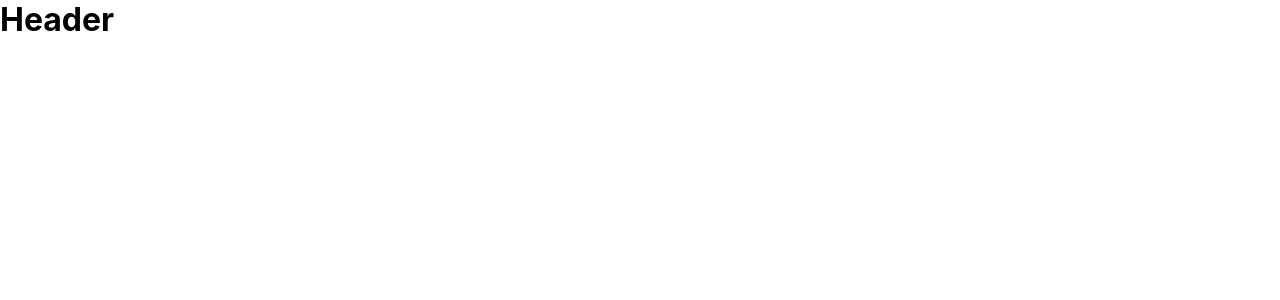
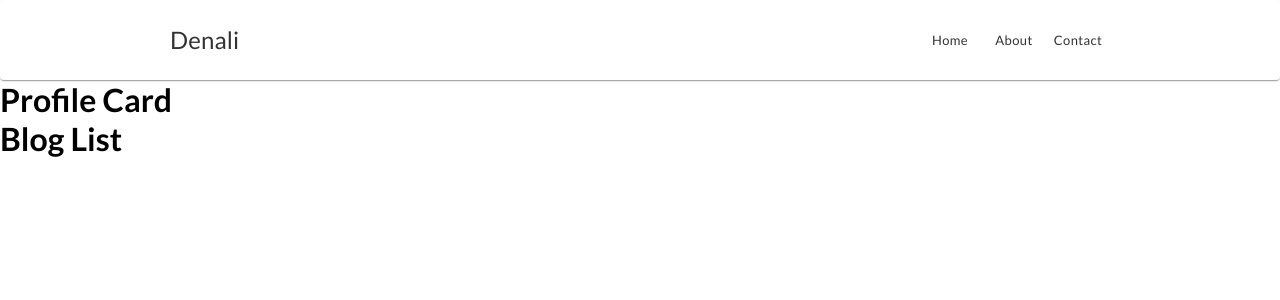
Before and after one commit to tunchasan/react-denali-blog-conversion, a React (Create React App) app: page / in a window 1280 px wide. Shown: the top 300 px of the page. Built offline with nearby package versions, Linux system fonts and the light colour scheme.

Commit message:
Complete Header component

```diff
--- a/package.json
+++ b/package.json
@@ -3,6 +3,8 @@
   "version": "0.1.0",
   "private": true,
   "dependencies": {
+    "@material-ui/core": "^4.11.0",
+    "@material-ui/icons": "^4.9.1",
     "@testing-library/jest-dom": "^4.2.4",
     "@testing-library/react": "^9.5.0",
     "@testing-library/user-event": "^7.2.1",
--- a/public/index.html
+++ b/public/index.html
@@ -15,6 +15,10 @@
       user's mobile device or desktop. See https://developers.google.com/web/fundamentals/web-app-manifest/
     -->
     <link rel="manifest" href="%PUBLIC_URL%/manifest.json" />
+    <link
+      href="https://fonts.googleapis.com/css2?family=Lato:ital,wght@0,100;0,300;0,400;0,700;0,900;1,100;1,300;1,400;1,700;1,900&display=swap"
+      rel="stylesheet"
+    />
     <!--
       Notice the use of %PUBLIC_URL% in the tags above.
       It will be replaced with the URL of the `public` folder during the build.
--- a/src/App.css
+++ b/src/App.css
@@ -1,3 +1,4 @@
 * {
   margin: 0;
+  font-family: "Lato", sans-serif;
 }
--- a/src/App.js
+++ b/src/App.js
@@ -14,8 +14,7 @@ import {
 function App() {
   return (
     <div className="app">
-      <Header />
-      {/* <Router>
+      <Router>
         <Header />
         <ProfileCard />
         <Switch>
@@ -29,7 +28,7 @@ function App() {
             <BlogList />
           </Route>
         </Switch>
-      </Router> */}
+      </Router>
     </div>
   );
 }
--- a/src/Components/Header/Header.css
+++ b/src/Components/Header/Header.css
@@ -0,0 +1,24 @@
+.headerContent {
+  display: flex;
+  justify-content: space-between;
+  align-items: center;
+  height: 80px;
+  margin-left: auto;
+  margin-right: auto;
+  max-width: 940px;
+}
+
+.logoTitle {
+  color: #333;
+  font-size: 24px;
+  text-decoration: none;
+}
+
+.menuItem {
+  color: #333;
+  text-decoration: none;
+}
+
+.menuContainer .MuiButton-root {
+  text-transform: none;
+}
--- a/src/Components/Header/Header.js
+++ b/src/Components/Header/Header.js
@@ -1,10 +1,40 @@
 import React from "react";
+import { Card, Typography, Button } from "@material-ui/core";
+import { Link } from "react-router-dom";
+
 import "./Header.css";
 
 function Header() {
   return (
     <div>
-      <h1>Header</h1>
+      <Card>
+        <div className="headerContent">
+          <div className="logoContainer">
+            <Typography component="h1">
+              <Link className="logoTitle" to="/">
+                Denali
+              </Link>
+            </Typography>
+          </div>
+          <div className="menuContainer">
+            <Button size="small">
+              <Link className="menuItem" to="/">
+                Home
+              </Link>
+            </Button>
+            <Button size="small">
+              <Link className="menuItem" to="/about">
+                About
+              </Link>
+            </Button>
+            <Button size="small">
+              <Link className="menuItem" to="/contact">
+                Contact
+              </Link>
+            </Button>
+          </div>
+        </div>
+      </Card>
     </div>
   );
 }
```
Also changed, not shown: 1 other file (tests, documents, lock files or other folders).
